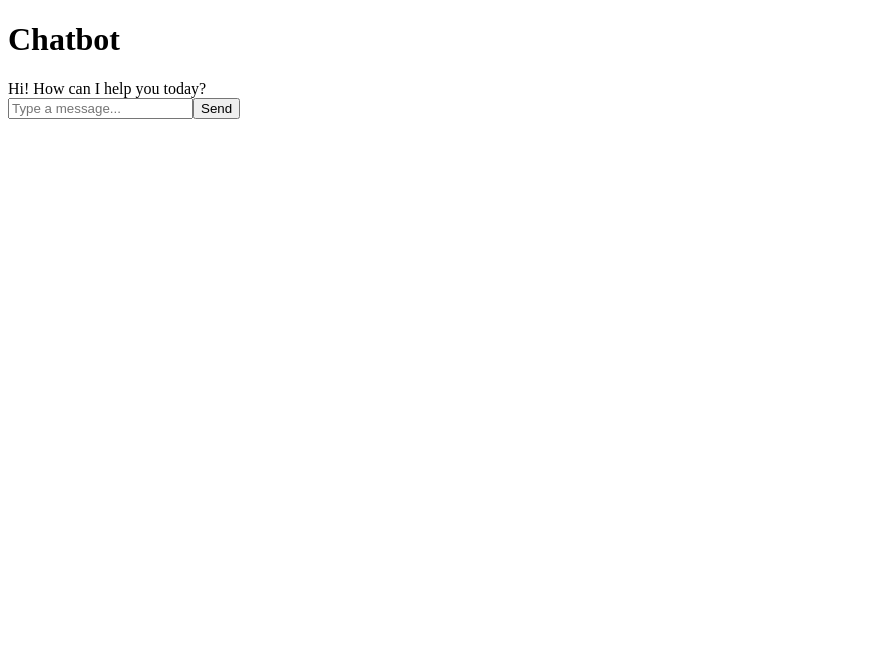
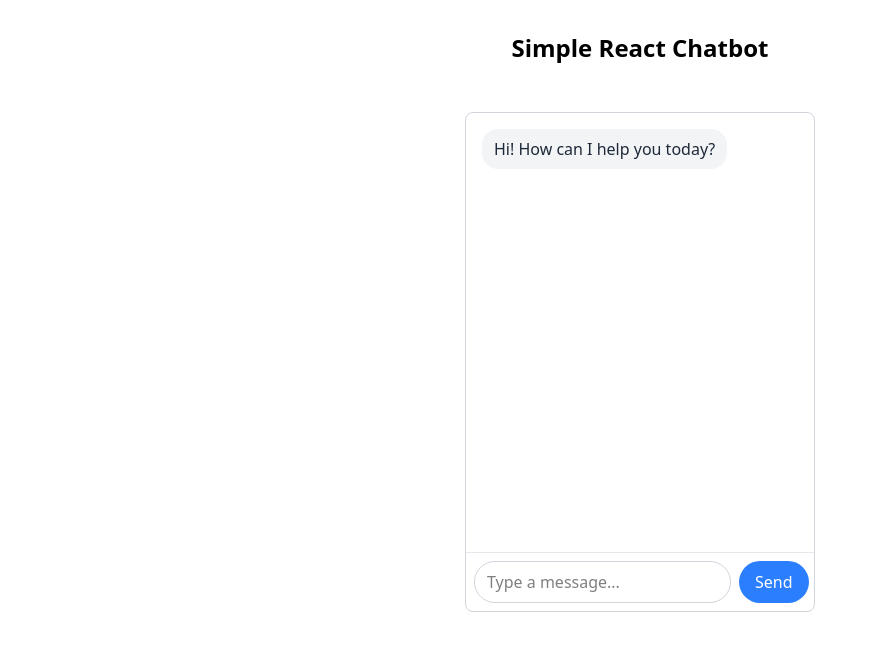
Before and after one commit to tiagogmfreire/flow_chabot, an Astro site in the folder frontend/: page / in a window 1280 px wide. Shown: the whole page, without its empty margins (0-870 px from the left). Built offline with nearby package versions, Linux system fonts and the light colour scheme; Astro itself is replaced by a stand-in of ours.

Commit message:
[frontend] Applying tailwind CSS in the chat components

```diff
--- a/frontend/src/components/ChatBot.jsx
+++ b/frontend/src/components/ChatBot.jsx
@@ -22,8 +22,8 @@ export default function ChatBot() {
   };
 
   return (
-    <div className="chat-container">
-      <div className="chat-messages">
+    <div className="w-[350px] h-[500px] border border-gray-300 rounded-lg flex flex-col overflow-hidden">
+      <div className="flex-1 overflow-y-auto p-4 flex flex-col">
         {messages.map((msg, index) => (
           <ChatMessage key={index} message={msg} />
         ))}
--- a/frontend/src/components/ChatInput.jsx
+++ b/frontend/src/components/ChatInput.jsx
@@ -13,15 +13,23 @@ export default function ChatInput({ onSendMessage }) {
   };
 
   return (
-    <form className="chat-input-form" onSubmit={handleSubmit}>
+    <form
+      className="flex p-2 border-t border-gray-200"
+      onSubmit={handleSubmit}
+    >
       <input
         type="text"
         value={message}
         onChange={(e) => setMessage(e.target.value)}
         placeholder="Type a message..."
-        className="chat-input"
+        className="flex-1 px-3 py-2 border border-gray-300 rounded-full mr-2 focus:outline-none focus:ring-2 focus:ring-blue-300"
       />
-      <button type="submit" className="send-button">Send</button>
+      <button
+        type="submit"
+        className="bg-blue-500 text-white border-none rounded-full px-4 py-2 hover:bg-blue-600 transition-colors cursor-pointer"
+      >
+        Send
+      </button>
     </form>
   );
 }
--- a/frontend/src/components/ChatMessage.jsx
+++ b/frontend/src/components/ChatMessage.jsx
@@ -3,7 +3,13 @@ import React from 'react';
 
 export default function ChatMessage({ message }) {
   return (
-    <div className={`message ${message.isBot ? 'bot' : 'user'}`}>
+    <div
+      className={`max-w-[80%] px-3 py-2 mb-2 rounded-2xl break-words ${
+        message.isBot
+          ? "self-start bg-gray-100 text-gray-800"
+          : "self-end bg-blue-500 text-white"
+      }`}
+    >
       {message.text}
     </div>
   );
--- a/frontend/src/pages/index.astro
+++ b/frontend/src/pages/index.astro
@@ -1,5 +1,6 @@
 ---
 import ChatBot from '../components/ChatBot.jsx';
+import '../styles/global.css';
 ---
 
 <html lang="en">
@@ -11,7 +12,13 @@ import ChatBot from '../components/ChatBot.jsx';
         <title>Chatbot</title>
     </head>
     <body>
-        <h1>Chatbot</h1>
-        <ChatBot client:load />
+        <main class="flex flex-col items-center p-8 min-h-screen">
+
+            <h1 class="text-2xl font-bold mb-4">Simple React Chatbot</h1>
+
+            <div class="mt-8">
+                <ChatBot client:load />
+            </div>
+        </main>
     </body>
 </html>
```
